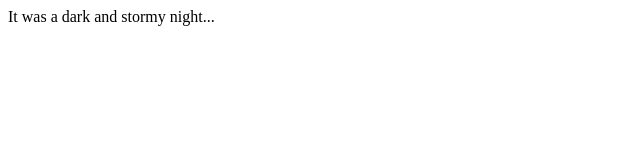
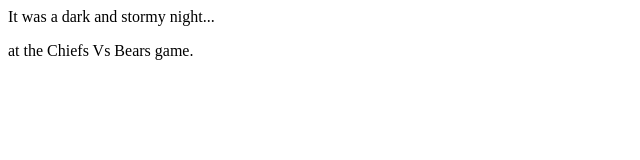
Before and after one commit to chandawade/lc101-firesidestory, a plain HTML site: page index.html in a window 1280 px wide. Shown: the whole page, without its empty margins (0-640 px from the left). Drawn offline with Linux system fonts and the light colour scheme.

Commit message:
added second line of story

```diff
--- a/index.html
+++ b/index.html
@@ -2,6 +2,7 @@
 
 <body>
     <p>It was a dark and stormy night...</p>
+    <p>at the Chiefs Vs Bears game.</p>
 </body>
 
 </html>
```
